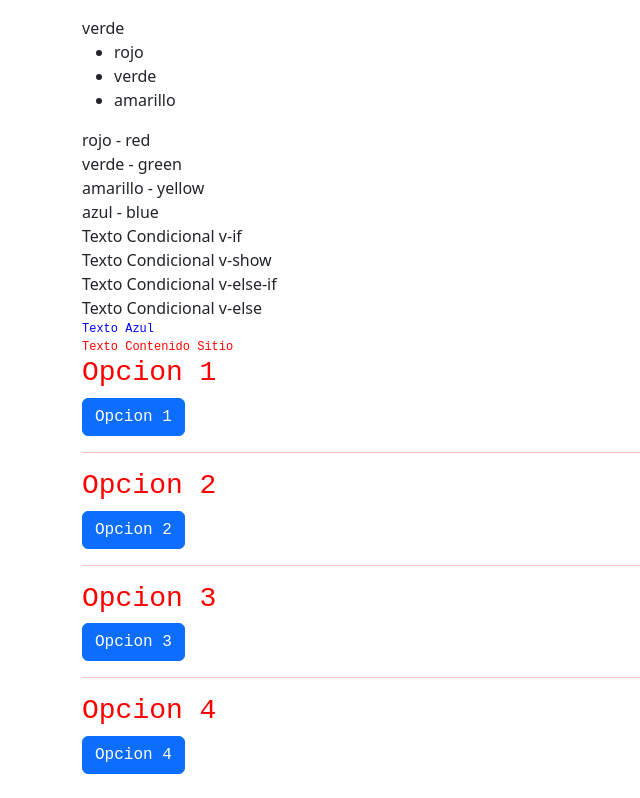
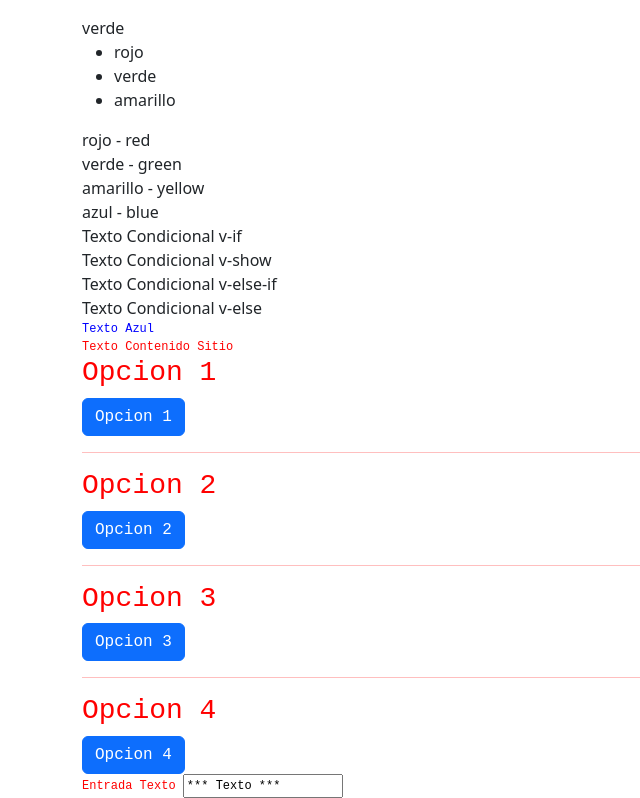
Before and after one commit to Raksodia/Curso-Vue-JS-4, a Vue app: page / in a window 1280 px wide. Shown: the part 342-1140 px from the top of the page, without its empty margins (0-640 px from the left). Before the commit the page ends 1116 px from the top, so only its background shows below. Built offline with nearby package versions, Linux system fonts and the light colour scheme.

Commit message:
Contenido
Contenido

```diff
--- a/src/components/ContenidoSitio.vue
+++ b/src/components/ContenidoSitio.vue
@@ -3,13 +3,14 @@
         Texto Contenido Sitio
 
         <OpcionButton/>
-
+        <EntradaTexto/>
     </div>
 
 </template>
 
 <script>
 import OpcionButton from './OpcionButton.vue'
+import EntradaTexto from './EntradaTexto.vue'
 
 export default {
     name: 'ContenidoSitio',
@@ -19,7 +20,8 @@ export default {
         }
     },
     components: {
-        OpcionButton
+        OpcionButton,
+        EntradaTexto
     }
 }
 </script>
```
